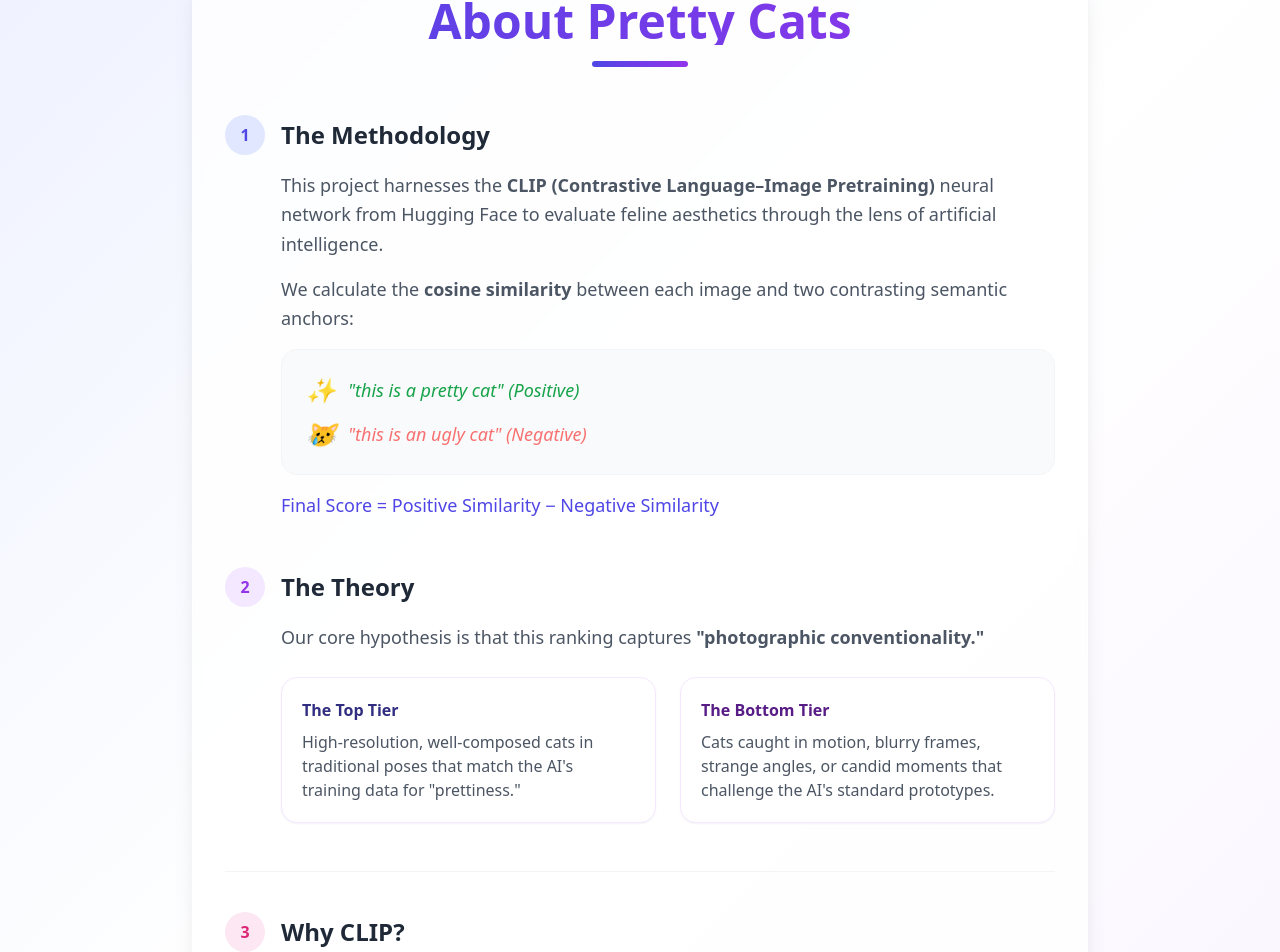
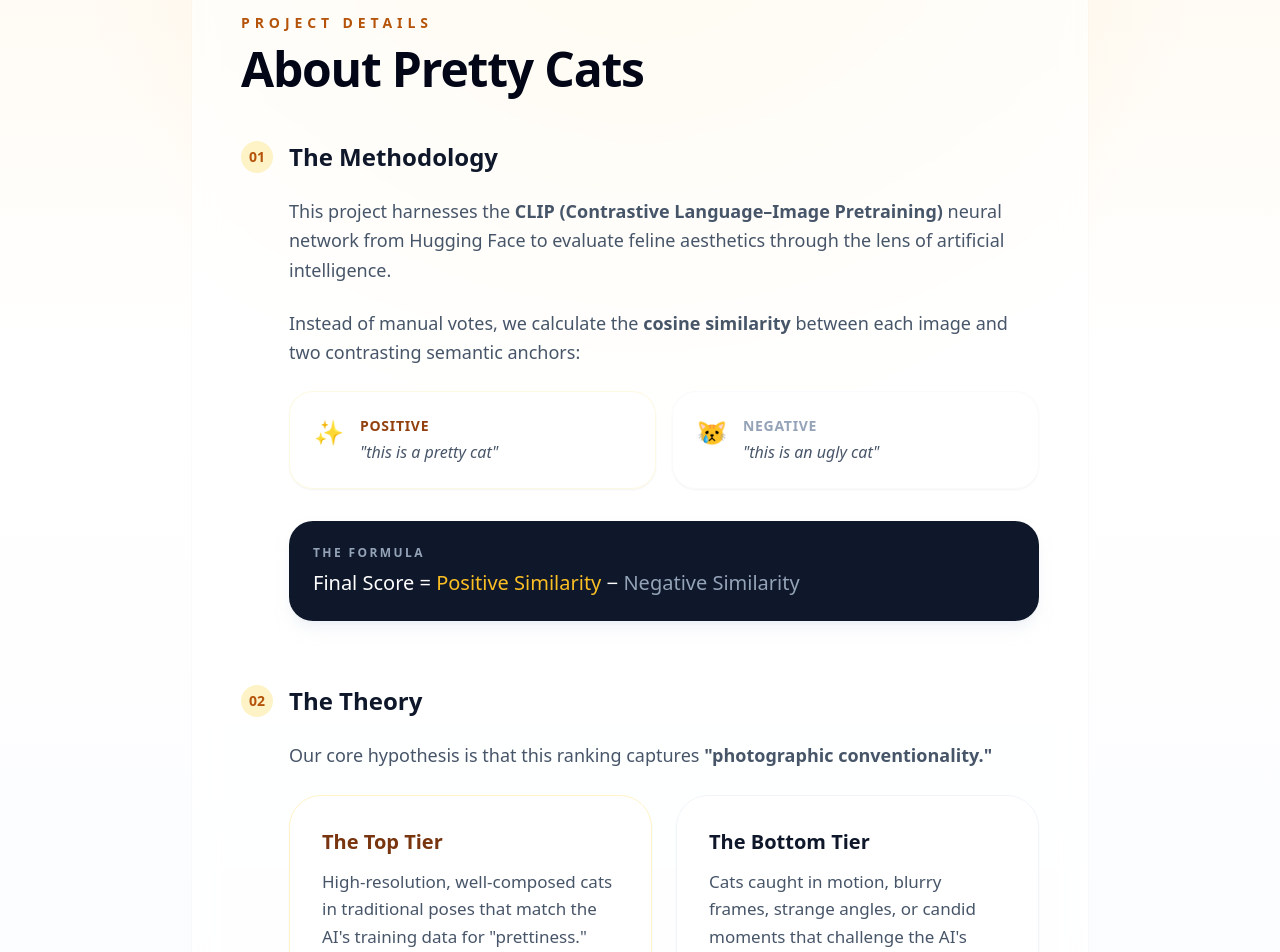
Before and after one commit to louispaulet/pretty_cats, a React (Vite) app in the folder pretty_cats/: page /#/about in a window 1280 px wide. Shown: the part 148-1100 px from the top of the page. Built offline with nearby package versions, Linux system fonts and the light colour scheme.

Commit message:
Harmonize About page style with homepage warm aesthetic

```diff
--- a/pretty_cats/src/pages/About.jsx
+++ b/pretty_cats/src/pages/About.jsx
@@ -1,74 +1,87 @@
 // src/pages/About.jsx
 function About() {
   return (
-    <div className="min-h-screen bg-gradient-to-br from-indigo-50 via-white to-purple-50 py-12 px-4 sm:px-6 lg:px-8">
+    <div className="min-h-screen bg-[radial-gradient(circle_at_top,_rgba(251,191,36,0.16),_transparent_34%),linear-gradient(180deg,_#fffaf2_0%,_#ffffff_30%,_#f8fafc_100%)] py-12 px-4 sm:px-6 lg:px-8">
       <div className="max-w-4xl mx-auto">
-        <div className="bg-white/80 backdrop-blur-sm p-8 rounded-3xl shadow-xl border border-white/20">
-          <header className="text-center mb-12">
-            <h1 className="text-5xl font-black text-transparent bg-clip-text bg-gradient-to-r from-indigo-600 to-purple-600 mb-4">
+        <div className="bg-white/70 backdrop-blur-md p-8 sm:p-12 rounded-[2.5rem] shadow-sm border border-white/50">
+          <header className="mb-12">
+            <p className="text-sm font-semibold uppercase tracking-[0.35em] text-amber-700 mb-3">Project details</p>
+            <h1 className="text-4xl sm:text-5xl font-black tracking-tight text-slate-950">
               About Pretty Cats
             </h1>
-            <div className="h-1.5 w-24 bg-gradient-to-r from-indigo-600 to-purple-600 mx-auto rounded-full"></div>
           </header>
 
-          <div className="grid gap-12">
-            <section className="relative group">
-              <div className="flex items-center mb-4">
-                <span className="flex items-center justify-center w-10 h-10 rounded-full bg-indigo-100 text-indigo-600 font-bold mr-4">1</span>
-                <h2 className="text-2xl font-bold text-gray-800">The Methodology</h2>
+          <div className="space-y-16">
+            <section className="relative">
+              <div className="flex items-center mb-6">
+                <span className="flex items-center justify-center w-8 h-8 rounded-full bg-amber-100 text-amber-700 font-bold text-sm mr-4">01</span>
+                <h2 className="text-2xl font-bold text-slate-900">The Methodology</h2>
               </div>
-              <div className="pl-14">
-                <p className="text-lg text-gray-600 leading-relaxed mb-4">
+              <div className="pl-12">
+                <p className="text-lg text-slate-600 leading-relaxed mb-6">
                   This project harnesses the <strong>CLIP (Contrastive Language–Image Pretraining)</strong> neural network from Hugging Face to evaluate feline aesthetics through the lens of artificial intelligence.
                 </p>
-                <p className="text-lg text-gray-600 leading-relaxed mb-4">
-                  We calculate the <strong>cosine similarity</strong> between each image and two contrasting semantic anchors:
+                <p className="text-lg text-slate-600 leading-relaxed mb-6">
+                  Instead of manual votes, we calculate the <strong>cosine similarity</strong> between each image and two contrasting semantic anchors:
                 </p>
-                <div className="bg-gray-50 p-6 rounded-2xl border border-gray-100 space-y-3">
-                  <div className="flex items-center text-green-600 italic">
-                    <span className="text-2xl mr-3">✨</span>
-                    <span className="text-lg">"this is a pretty cat" (Positive)</span>
+                <div className="grid sm:grid-cols-2 gap-4">
+                  <div className="bg-white/50 p-6 rounded-3xl border border-amber-100/50 shadow-sm flex items-start">
+                    <span className="text-2xl mr-4">✨</span>
+                    <div>
+                      <p className="text-sm font-bold text-amber-800 uppercase tracking-wider mb-1">Positive</p>
+                      <p className="text-slate-600 italic">"this is a pretty cat"</p>
+                    </div>
                   </div>
-                  <div className="flex items-center text-red-400 italic">
-                    <span className="text-2xl mr-3">😿</span>
-                    <span className="text-lg">"this is an ugly cat" (Negative)</span>
+                  <div className="bg-white/50 p-6 rounded-3xl border border-slate-100/50 shadow-sm flex items-start">
+                    <span className="text-2xl mr-4">😿</span>
+                    <div>
+                      <p className="text-sm font-bold text-slate-400 uppercase tracking-wider mb-1">Negative</p>
+                      <p className="text-slate-600 italic">"this is an ugly cat"</p>
+                    </div>
                   </div>
                 </div>
-                <p className="mt-4 text-lg font-medium text-indigo-600">
-                  Final Score = Positive Similarity − Negative Similarity
-                </p>
+                <div className="mt-8 p-6 bg-slate-900 rounded-3xl text-white shadow-lg shadow-slate-200/50">
+                  <p className="text-xs uppercase tracking-[0.2em] text-slate-400 mb-2 font-semibold">The Formula</p>
+                  <p className="text-xl font-medium">
+                    Final Score = <span className="text-amber-400">Positive Similarity</span> − <span className="text-slate-400">Negative Similarity</span>
+                  </p>
+                </div>
               </div>
             </section>
 
-            <section className="relative group">
-              <div className="flex items-center mb-4">
-                <span className="flex items-center justify-center w-10 h-10 rounded-full bg-purple-100 text-purple-600 font-bold mr-4">2</span>
-                <h2 className="text-2xl font-bold text-gray-800">The Theory</h2>
+            <section className="relative">
+              <div className="flex items-center mb-6">
+                <span className="flex items-center justify-center w-8 h-8 rounded-full bg-amber-100 text-amber-700 font-bold text-sm mr-4">02</span>
+                <h2 className="text-2xl font-bold text-slate-900">The Theory</h2>
               </div>
-              <div className="pl-14">
-                <p className="text-lg text-gray-600 leading-relaxed mb-4">
+              <div className="pl-12">
+                <p className="text-lg text-slate-600 leading-relaxed mb-6">
                   Our core hypothesis is that this ranking captures <strong>"photographic conventionality."</strong>
                 </p>
-                <div className="grid md:grid-cols-2 gap-6 mt-6">
-                  <div className="p-5 bg-white rounded-2xl border border-purple-100 shadow-sm">
-                    <h3 className="font-bold text-indigo-900 mb-2">The Top Tier</h3>
-                    <p className="text-gray-600">High-resolution, well-composed cats in traditional poses that match the AI's training data for "prettiness."</p>
+                <div className="grid md:grid-cols-2 gap-6">
+                  <div className="group p-8 bg-white/50 rounded-[2rem] border border-amber-100 shadow-sm hover:shadow-md transition-shadow duration-300">
+                    <h3 className="font-bold text-amber-900 mb-3 text-xl">The Top Tier</h3>
+                    <p className="text-slate-600 leading-relaxed text-[17px]">
+                      High-resolution, well-composed cats in traditional poses that match the AI's training data for "prettiness."
+                    </p>
                   </div>
-                  <div className="p-5 bg-white rounded-2xl border border-purple-100 shadow-sm">
-                    <h3 className="font-bold text-purple-900 mb-2">The Bottom Tier</h3>
-                    <p className="text-gray-600">Cats caught in motion, blurry frames, strange angles, or candid moments that challenge the AI's standard prototypes.</p>
+                  <div className="group p-8 bg-white/50 rounded-[2rem] border border-slate-100 shadow-sm hover:shadow-md transition-shadow duration-300">
+                    <h3 className="font-bold text-slate-900 mb-3 text-xl">The Bottom Tier</h3>
+                    <p className="text-slate-600 leading-relaxed text-[17px]">
+                      Cats caught in motion, blurry frames, strange angles, or candid moments that challenge the AI's standard prototypes.
+                    </p>
                   </div>
                 </div>
               </div>
             </section>
 
-            <section className="relative group border-t border-gray-100 pt-10">
-              <div className="flex items-center mb-4">
-                <span className="flex items-center justify-center w-10 h-10 rounded-full bg-pink-100 text-pink-600 font-bold mr-4">3</span>
-                <h2 className="text-2xl font-bold text-gray-800">Why CLIP?</h2>
+            <section className="relative pt-12 border-t border-slate-100">
+              <div className="flex items-center mb-6">
+                <span className="flex items-center justify-center w-8 h-8 rounded-full bg-amber-100 text-amber-700 font-bold text-sm mr-4">03</span>
+                <h2 className="text-2xl font-bold text-slate-900">Why CLIP?</h2>
               </div>
-              <div className="pl-14 text-lg text-gray-600 leading-relaxed">
-                <p>
+              <div className="pl-12">
+                <p className="text-lg text-slate-600 leading-relaxed">
                   Developed by OpenAI, CLIP is trained on billions of image-text pairs. It doesn't just see pixels; it understands concepts. This makes it an ideal tool for exploring how human language and subjective values are encoded in modern machine learning models.
                 </p>
               </div>
@@ -76,7 +89,7 @@ function About() {
           </div>
         </div>
 
-        <footer className="text-center mt-12 text-gray-400 font-medium">
+        <footer className="text-center mt-12 text-slate-400 font-medium tracking-wide">
           Built with Curiosity & CLIP
         </footer>
       </div>
```
